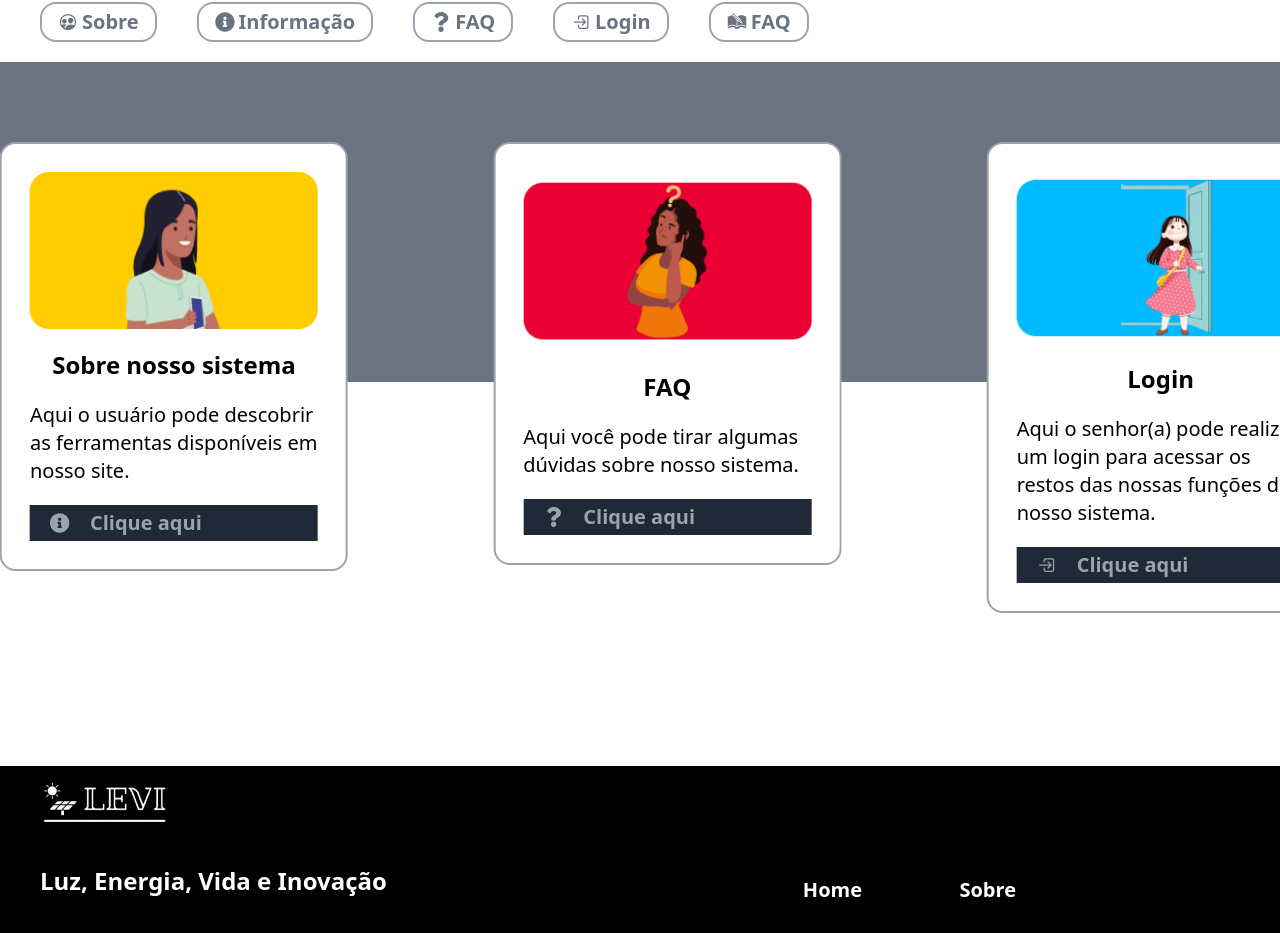
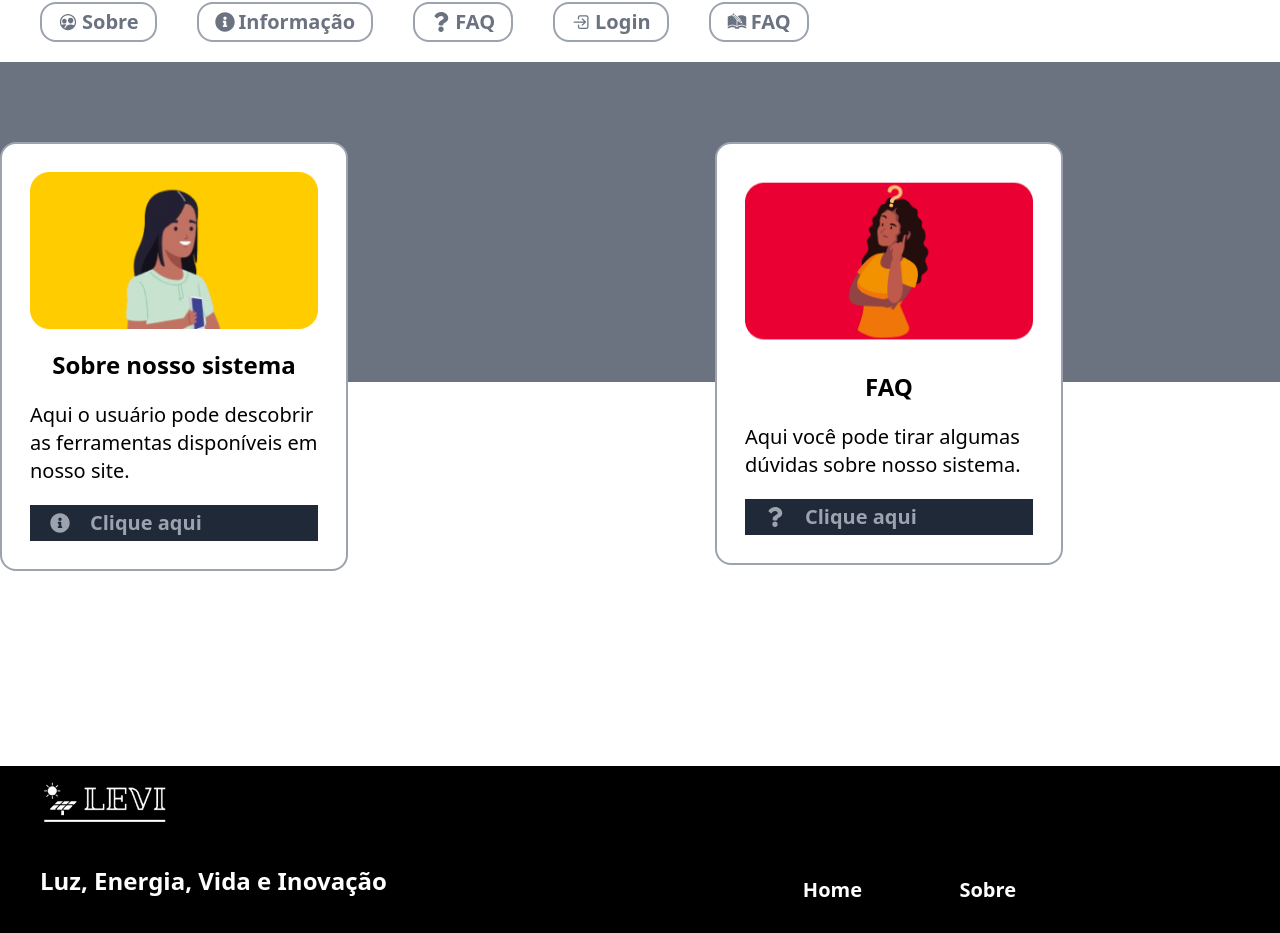
Before and after one commit to LEVI-FIAP/Front-end, a Next.js app: page / in a window 1280 px wide. Shown: the part 903-1836 px from the top of the page. Built offline with nearby package versions, Linux system fonts and the light colour scheme.

Commit message:
testando se fica bom o carrosel no mobile

```diff
--- a/src/components/Carrossel/Carrosel.tsx
+++ b/src/components/Carrossel/Carrosel.tsx
@@ -11,7 +11,7 @@ export default function Carrossel ({listaSlides} : {listaSlides:TipoCarrosel[]})
 
   return (
     <div className='bg-gray-500 h-80'>
-      <Swiper modules = {[Autoplay]} spaceBetween={200} slidesPerView={3} loop={true} pagination={true} navigation={true} className='swiperHome' autoplay={{
+      <Swiper modules = {[Autoplay]} spaceBetween={150} slidesPerView={2} loop={true} pagination={true} navigation={true} className='swiperHome' autoplay={{
         delay: 2500,
         disableOnInteraction: false,
       }}>
```
